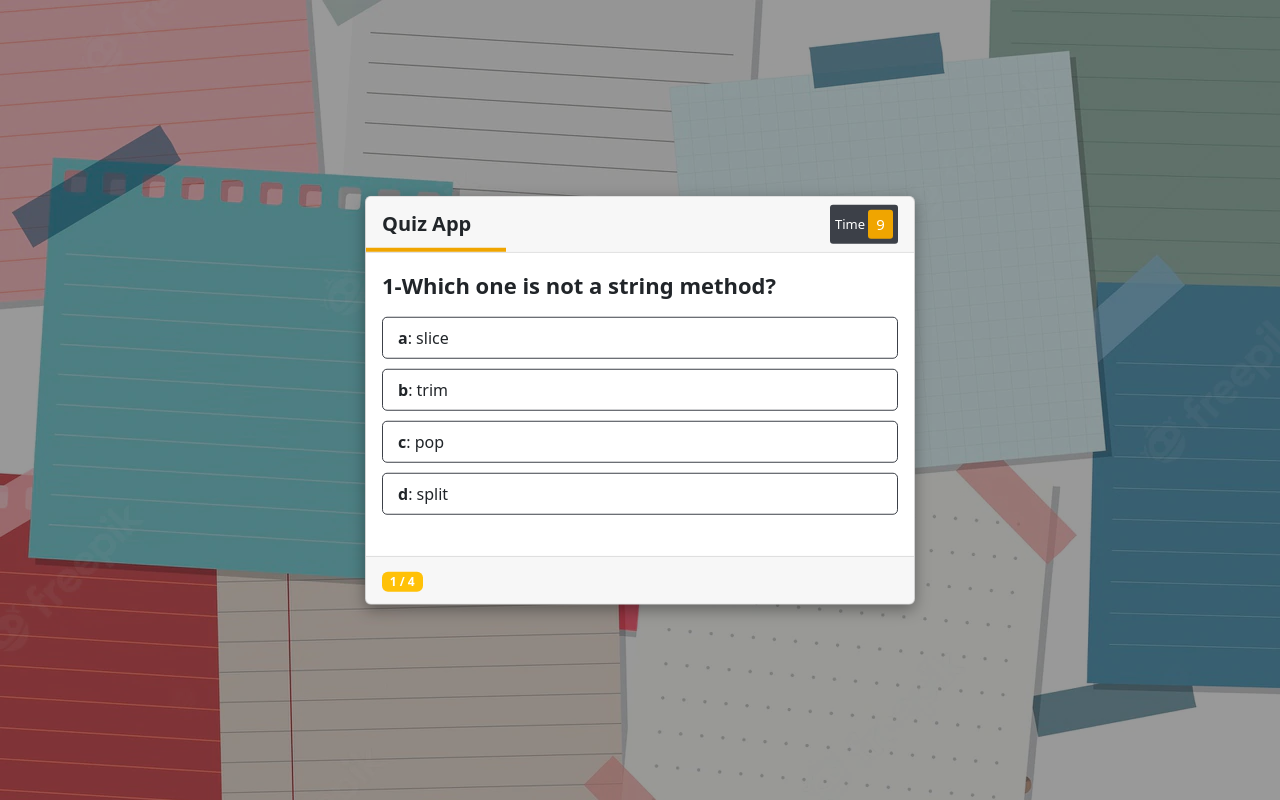
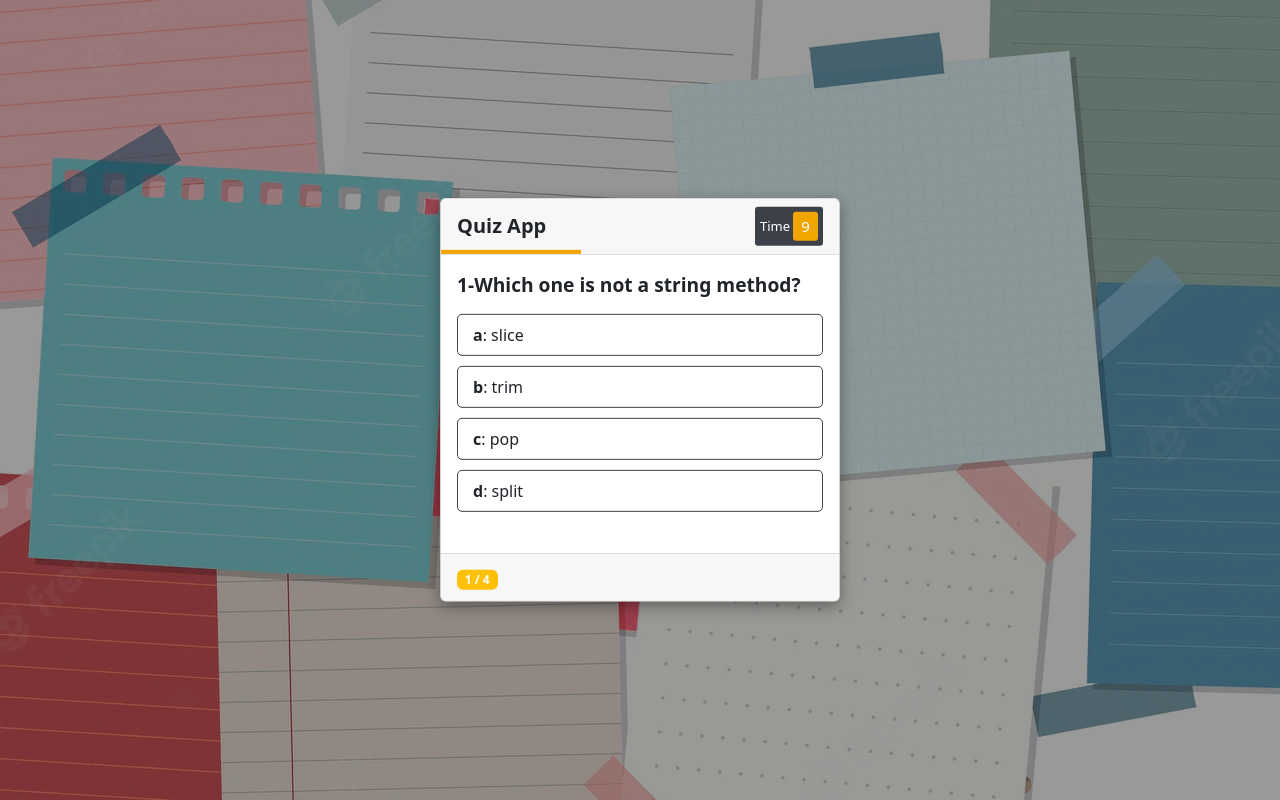
Before and after one commit to sinanakyol/JS-Quiz-App, a plain HTML site: page index.html in a window 1280 px wide. Both pictures are taken after a click on the button "Start Quiz". Drawn offline with nearby package versions, Linux system fonts and the light colour scheme.

Commit message:
style.css changed

```diff
--- a/css/style.css
+++ b/css/style.css
@@ -23,9 +23,9 @@ body::before {
 }
 
 .quiz_box {
-  width: 550px;
+  width: 400px;
 
-  transform: translate(-50%, -50%) scale(0.7);
+  transform: translate(-50%, -50%);
   transition: all 0.5s ease;
 
   opacity: 0;
@@ -45,7 +45,7 @@ body::before {
 }
 
 .quiz_box .question-text {
-  font-size: 22px;
+  font-size: 1.2rem;
   font-weight: 600;
 }
 
@@ -146,7 +146,7 @@ body::before {
 
 /* score_box */
 .score_box {
-  width: 550px;
+  width: 400px;
   align-items: center;
   justify-content: center;
   padding: 35px;
@@ -175,4 +175,5 @@ body::before {
   font-size: 18px;
   font-weight: 500;
   margin-bottom: 20px;
+  text-align: center;
 }
```
